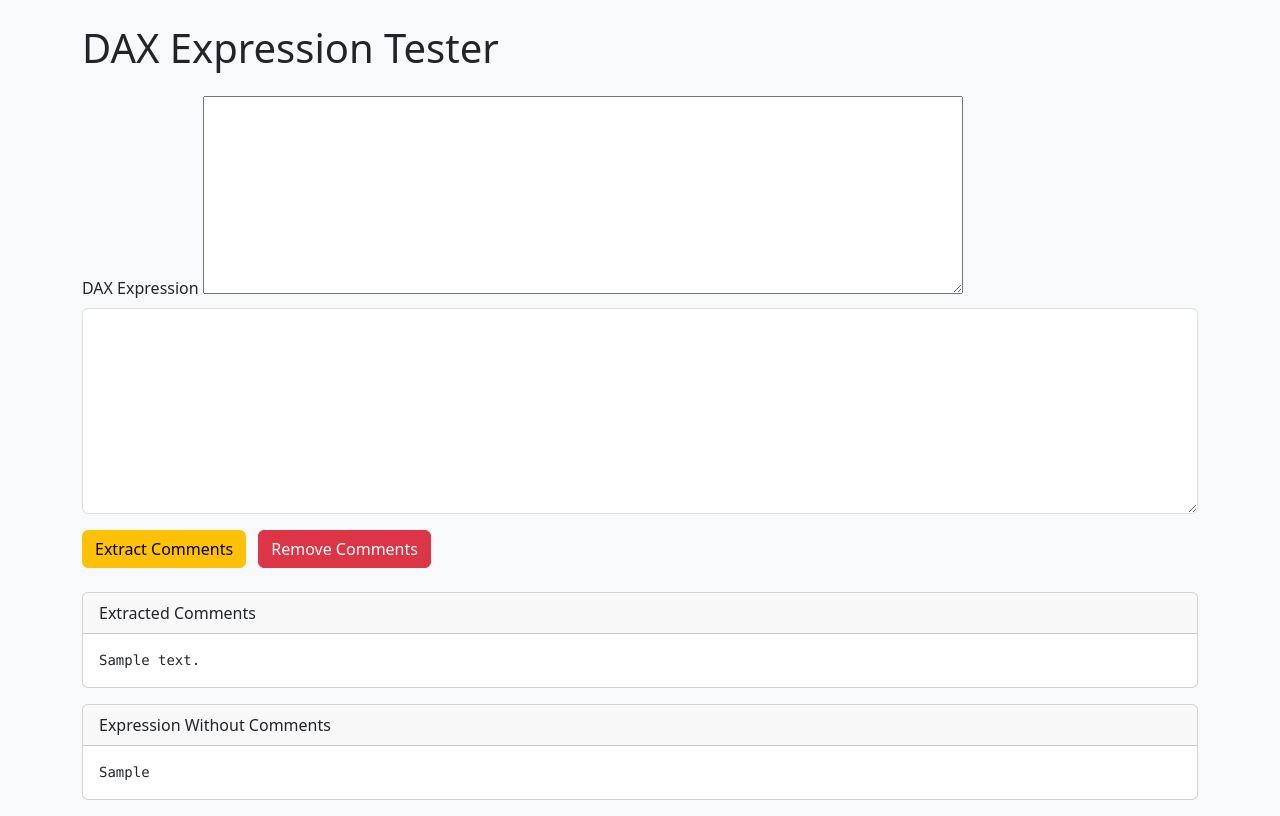
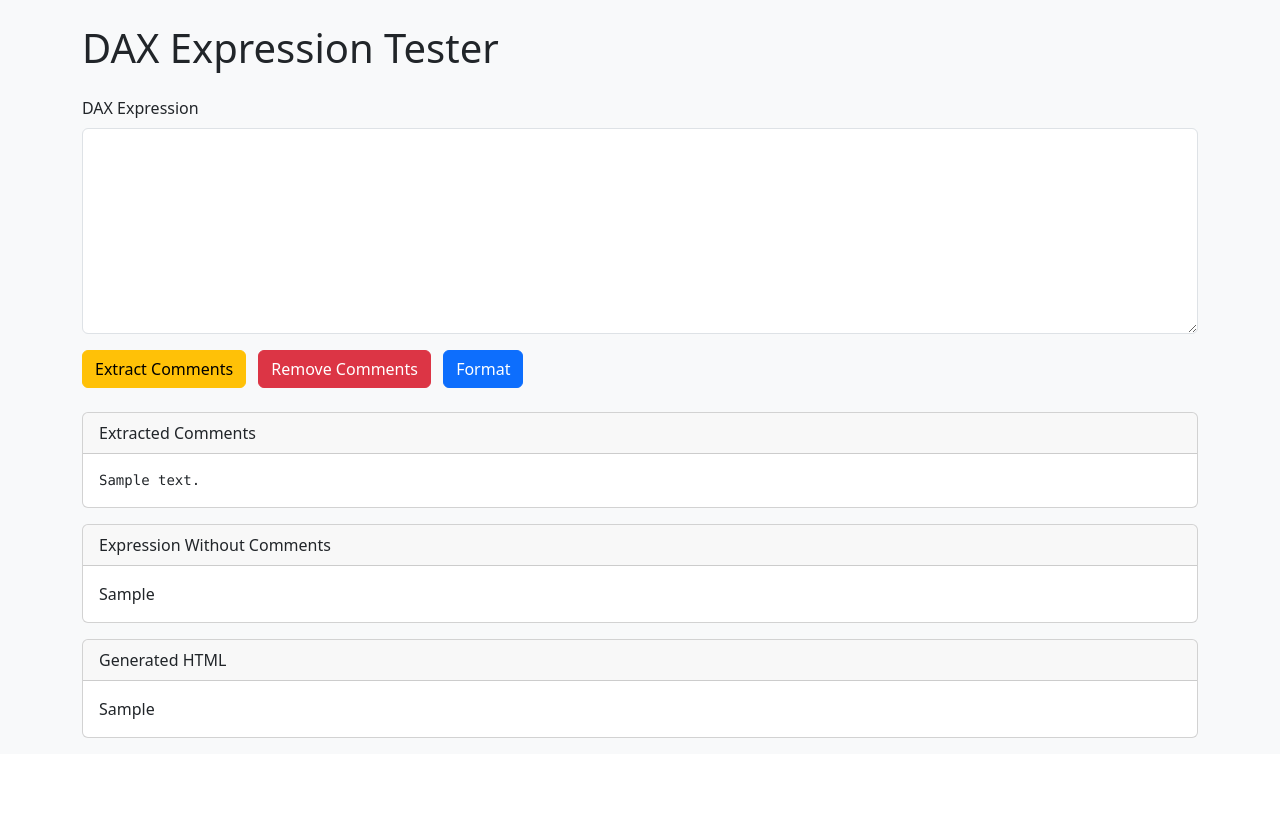
Before and after one commit to jurgenfolz/PyDAXWeb, a Django app: template DAXimilian/homepage/templates/home.html in a window 1280 px wide. Shown: the part 56-872 px from the top of the page. After the commit the page ends 794 px from the top, so only its background shows below. Run offline with Django 5.2, Linux system fonts and the light colour scheme; tables that the repository leaves empty hold one stand-in row (values such as "Sample post"); the template is opened without the code that fills it: values that come from a table or form of the project are taken from there, most other values are stand-ins (such as "Sample title", 1, 10 or a date in 2020); some libraries are stand-ins or nearby versions.

Commit message:
Removed base.html and home.html templates, played around with bootstrap classes

```diff
--- a/DAXimilian/homepage/templates/home.html
+++ b/DAXimilian/homepage/templates/home.html
@@ -5,7 +5,6 @@
 <head>
   <meta charset="UTF-8"/>
   <title>DAX UI Demo</title>
-  <!-- Bootstrap CSS for a polished look -->
   <link rel="stylesheet" href="https://cdn.jsdelivr.net/npm/bootstrap@5.3.0/dist/css/bootstrap.min.css">
 </head>
 <body class="bg-light">
@@ -23,13 +22,13 @@
       {% csrf_token %}
       <div class="mb-3">
         <label for="id_dax_expression" class="form-label">DAX Expression</label>
-        {{ form.dax_expression }}
         {{ form.dax_expression|add_class:"form-control" }}
       </div>
 
       <div class="mb-3">
         <button type="submit" name="extract_comments" class="btn btn-warning me-2">Extract Comments</button>
-        <button type="submit" name="remove_comments" class="btn btn-danger">Remove Comments</button>
+        <button type="submit" name="remove_comments" class="btn btn-danger me-2">Remove Comments</button>
+        <button type="submit" name="Format" class="btn btn-primary">Format</button>
       </div>
     </form>
 
@@ -50,10 +49,23 @@
           Expression Without Comments
         </div>
         <div class="card-body">
-          <pre class="card-text">{{ result_clean }}</pre>
+          {{ result_clean|safe }}
         </div>
       </div>
     {% endif %}
+
+    {% if result_html %}
+      <div class="card bg-white mb-3">
+        <div class="card-header">
+          Generated HTML
+        </div>
+        <div class="card-body">
+          <!-- If result_html is truly trusted/safe, you can use the "safe" filter -->
+          {{ result_html|safe }}
+        </div>
+      </div>
+    {% endif %}
+
   </div>
 
   <!-- Bootstrap JS for interactive components -->
```
Also changed, not shown: DAXimilian/homepage/templates/base.html (deleted, +0 -39 lines), DAXimilian/homepage/views.py (+11 -2 lines).
